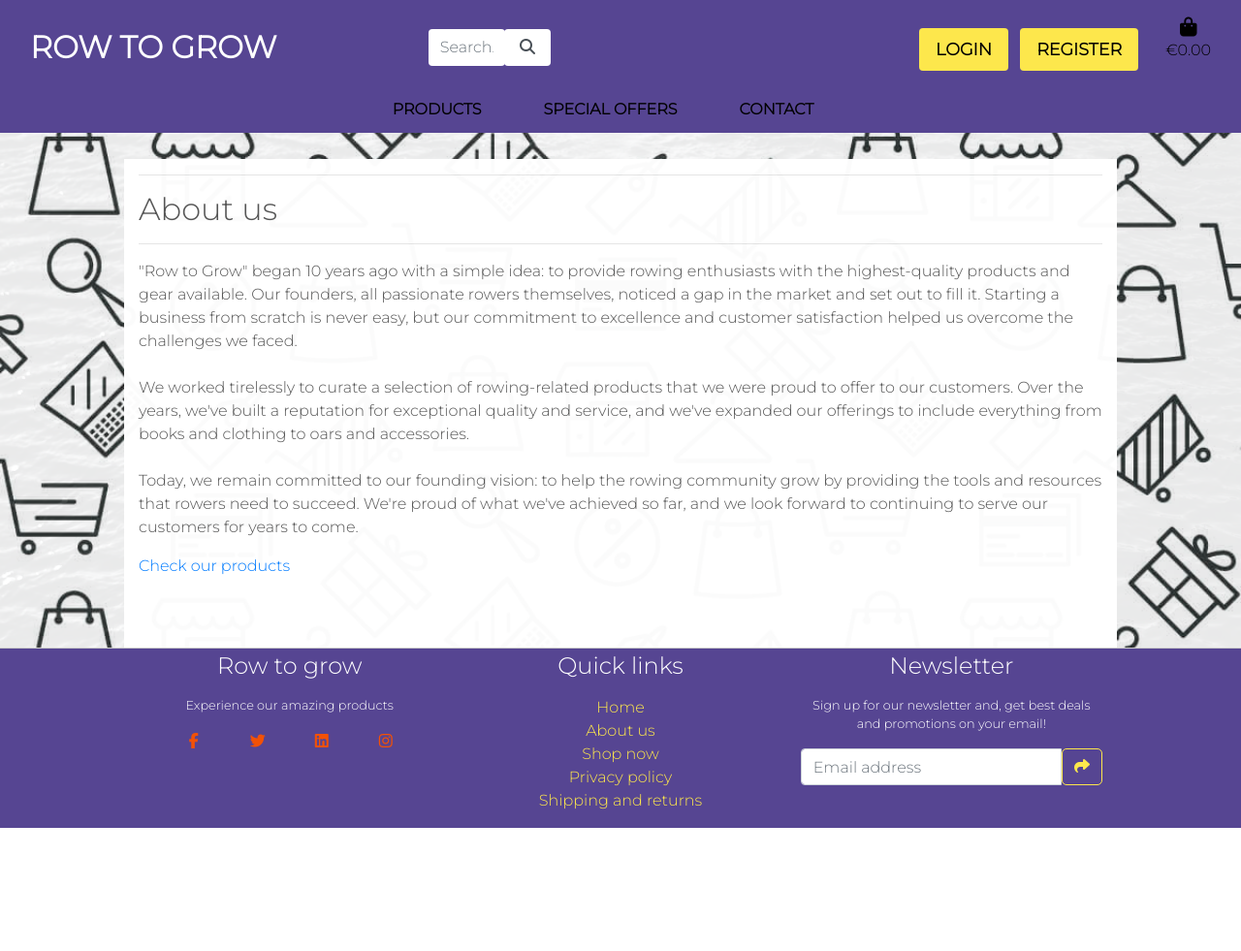
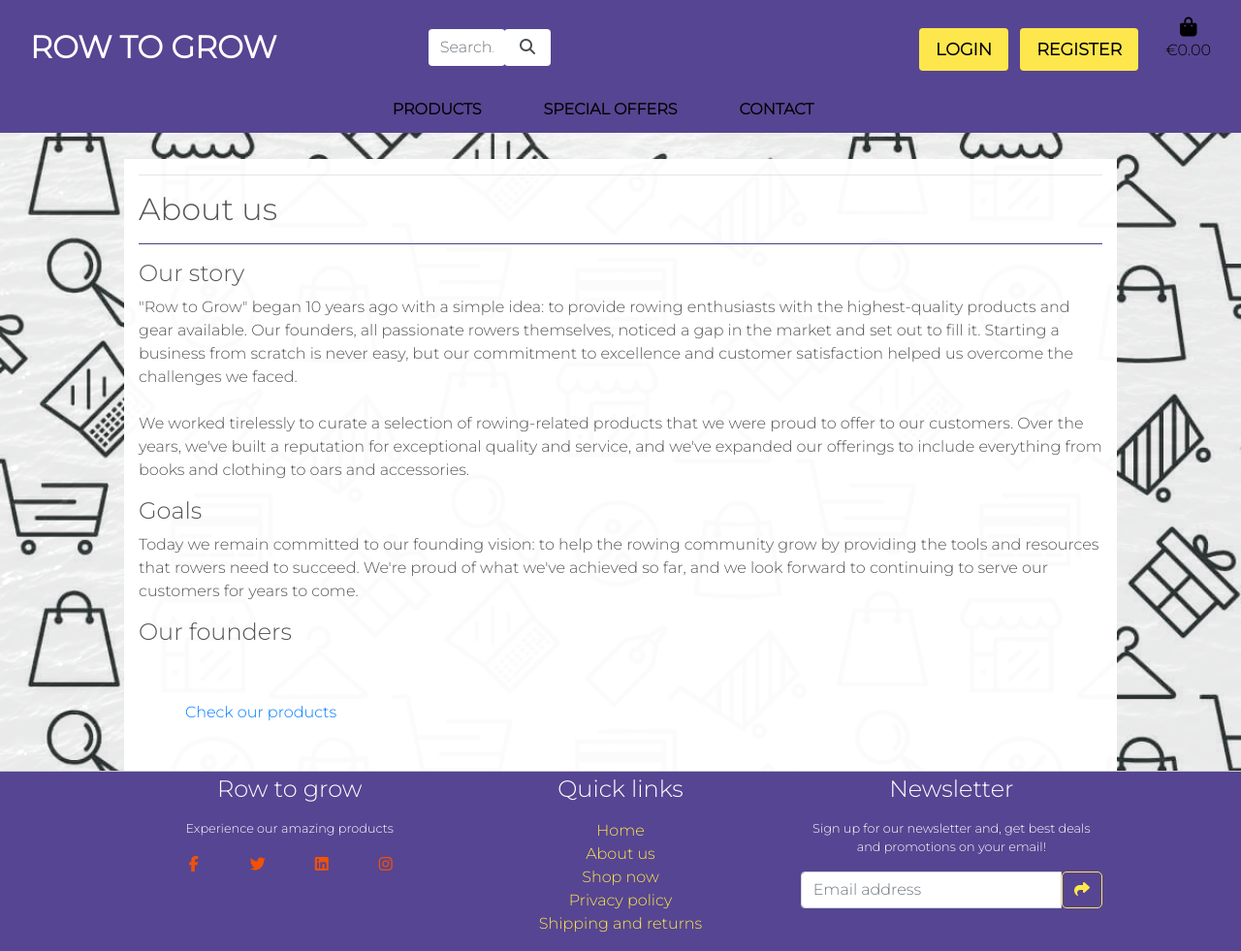
Before and after one commit to tmarkec/row_to_grow, a Django app: page /about/ in a window 1280 px wide. Shown: the whole page at 97% size. Before the commit the page ends 854 px from the top, so only its background shows below. Run offline with Django 3.2, Linux system fonts and the light colour scheme; some libraries are stand-ins or nearby versions.

Commit message:
add style to about us and privacy policy page

```diff
--- a/home/templates/home/about_us.html
+++ b/home/templates/home/about_us.html
@@ -18,7 +18,12 @@
         <div class="col">
             <hr>
             <h2 class="">About us</h2>
-            <hr>
+            <hr class="hr">
+        </div>
+    </div>
+    <div class="row">
+        <div class="col">
+            <h4>Our story</h4>
             <p>"Row to Grow" began 10 years ago with a simple idea:
                 to provide rowing enthusiasts with the highest-quality
                 products and gear available. Our founders, all passionate
@@ -29,12 +34,23 @@
                 rowing-related products that we were proud to offer to our customers.
                 Over the years, we've built a reputation for exceptional quality and
                 service, and we've expanded our offerings to include everything from
-                 books and clothing to oars and accessories. <br><br>Today, we remain committed
+                books and clothing to oars and accessories.</p>
+                <h4>Goals</h4>
+                <p>Today we remain committed
                 to our founding vision: to help the rowing community grow by providing
                 the tools and resources that rowers need to succeed.
                 We're proud of what we've achieved so far, and we look forward to continuing
                 to serve our customers for years to come.</p>
-                <a href="{% url 'products' %}">Check our products</a>
+                <h4>Our founders</h4>
+                <div class="row">
+                    <div class="col"></div>
+                    <div class="col"></div>
+                </div>
+                <div class="row">
+                    <div class="col"></div>
+                    <div class="col"></div>
+                </div>
+                <div class="m-5"><a href="{% url 'products' %}">Check our products</a></div>
         </div>
     </div>
 </div>
--- a/home/templates/home/shipping_return.html
+++ b/home/templates/home/shipping_return.html
@@ -18,7 +18,7 @@
         <div class="col">
             <hr>
             <h2 class="">Shipping & returns</h2>
-            <hr>
+            <hr class="hr">
         </div>
     </div>
     <div class="row m-2">
--- a/products/templates/products/add_product.html
+++ b/products/templates/products/add_product.html
@@ -17,7 +17,7 @@
                 <hr>
                 <h2 class="logo-font mb-4">Product Management</h2>
                 <h5 class="text-muted">Add a Product</h5>
-                <hr>
+                <hr class="hr">
             </div>
         </div>
 
--- a/products/templates/products/edit_product.html
+++ b/products/templates/products/edit_product.html
@@ -17,7 +17,7 @@
                 <hr>
                 <h2 class="logo-font mb-4">Product Management</h2>
                 <h5 class="text-muted">Edit a Product</h5>
-                <hr>
+                <hr class="hr">
             </div>
         </div>
 
--- a/products/templates/products/product_detail.html
+++ b/products/templates/products/product_detail.html
@@ -19,7 +19,7 @@
         <div class="col">
             <hr>
             <h2 class="logo-font mb-4">Product details</h2>
-            <hr>
+            <hr class="hr">
         </div>
     </div>
     <div class="row mx-2 justify-content-around">
--- a/products/templates/products/products.html
+++ b/products/templates/products/products.html
@@ -18,7 +18,7 @@
         <div class="col">
             <hr>
             <h2 class="logo-font mb-4">Products</h2>
-
+            <hr class="hr">
             {% for c in current_categories %}
             <a class="category-badge text-decoration-none" href="{% url 'products' %}?category={{ c.name }}">
                 <span class="p-1 badge badge-white text-black rounded-0 border border-dark">{{ c.friendly_name }}</span>
--- a/products/templates/products/update_review.html
+++ b/products/templates/products/update_review.html
@@ -18,7 +18,7 @@
         <div class="col-10">
             <hr>
             <h2 class="logo-font">Update review</h2>
-            <hr>
+            <hr class="hr">
             <form action="" method="POST">
                 {% csrf_token %}
                 <label for="">Rate this product!</label>
--- a/profiles/templates/profiles/history.html
+++ b/profiles/templates/profiles/history.html
@@ -20,7 +20,7 @@
         <div class="col">
             <hr>
             <h2 class="logo-font mb-4">Order history</h2>
-            <hr>
+            <hr class="hr">
         </div>
     </div>
     <div class="row p-2 justify-content-center">
--- a/profiles/templates/profiles/order_history.html
+++ b/profiles/templates/profiles/order_history.html
@@ -20,7 +20,7 @@
             <div class="col">
                 <hr>
                 <h2 class="logo-font mb-4">Thank You</h2>
-                <hr>
+                <hr class="hr">
                 <p class="text-black">Your order information is below. A confirmation email will be sent to <strong>{{ order.email }}</strong>.</p>
             </div>
         </div>
--- a/profiles/templates/profiles/password_change.html
+++ b/profiles/templates/profiles/password_change.html
@@ -20,7 +20,7 @@
         <div class="col">
             <hr>
             <h2 class="logo-font mb-4">Password change</h2>
-            <hr>
+            <hr class="hr">
         </div>
     </div>
     <div class="row">
--- a/profiles/templates/profiles/personal_info.html
+++ b/profiles/templates/profiles/personal_info.html
@@ -20,7 +20,7 @@
         <div class="col">
             <hr>
             <h2 class="logo-font mb-2">Personal information</h2>
-            <hr>
+            <hr class="hr">
         </div>
     </div>
     <div class="row justify-content-around p-4">
--- a/profiles/templates/profiles/profile.html
+++ b/profiles/templates/profiles/profile.html
@@ -20,7 +20,7 @@
         <div class="col">
             <hr>
             <h2 class="logo-font mb-4">My Profile</h2>
-            <hr>
+            <hr class="hr">
         </div>
     </div>
     <div class="row">
--- a/static/css/base.css
+++ b/static/css/base.css
@@ -13,6 +13,9 @@ a {
 
 a:hover {
     text-decoration: none;
+}
+.hr {
+    background-color: #564592;
 }
 /* navigation */
 .navi {
```
Also changed, not shown: contact/templates/contact/contact_success.html (+4 -3 lines), home/templates/home/privacy.html (+6 -1 lines), profiles/templates/profiles/wishlist.html (+5 -14 lines). Lines whose indentation alone changed are shown as unchanged.
